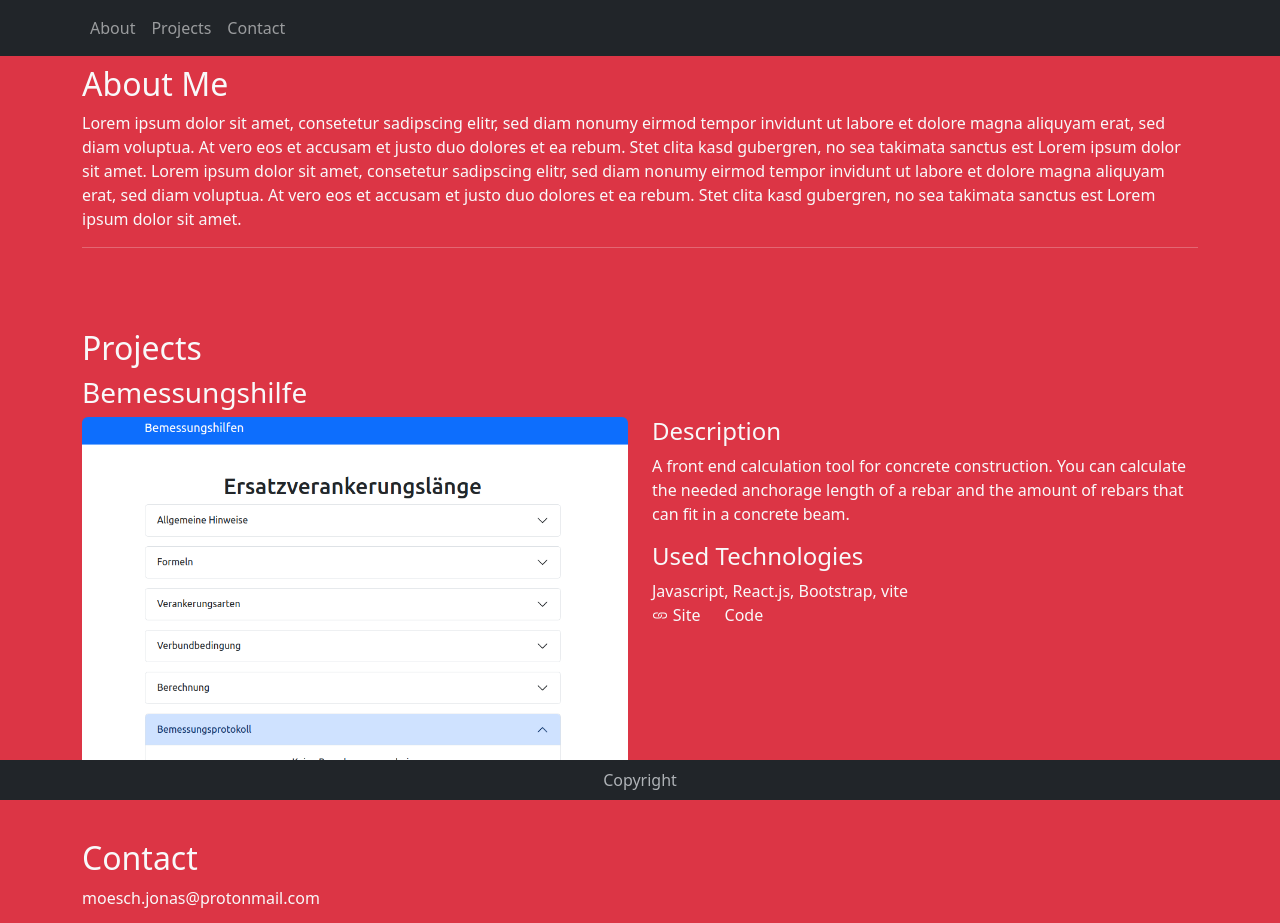
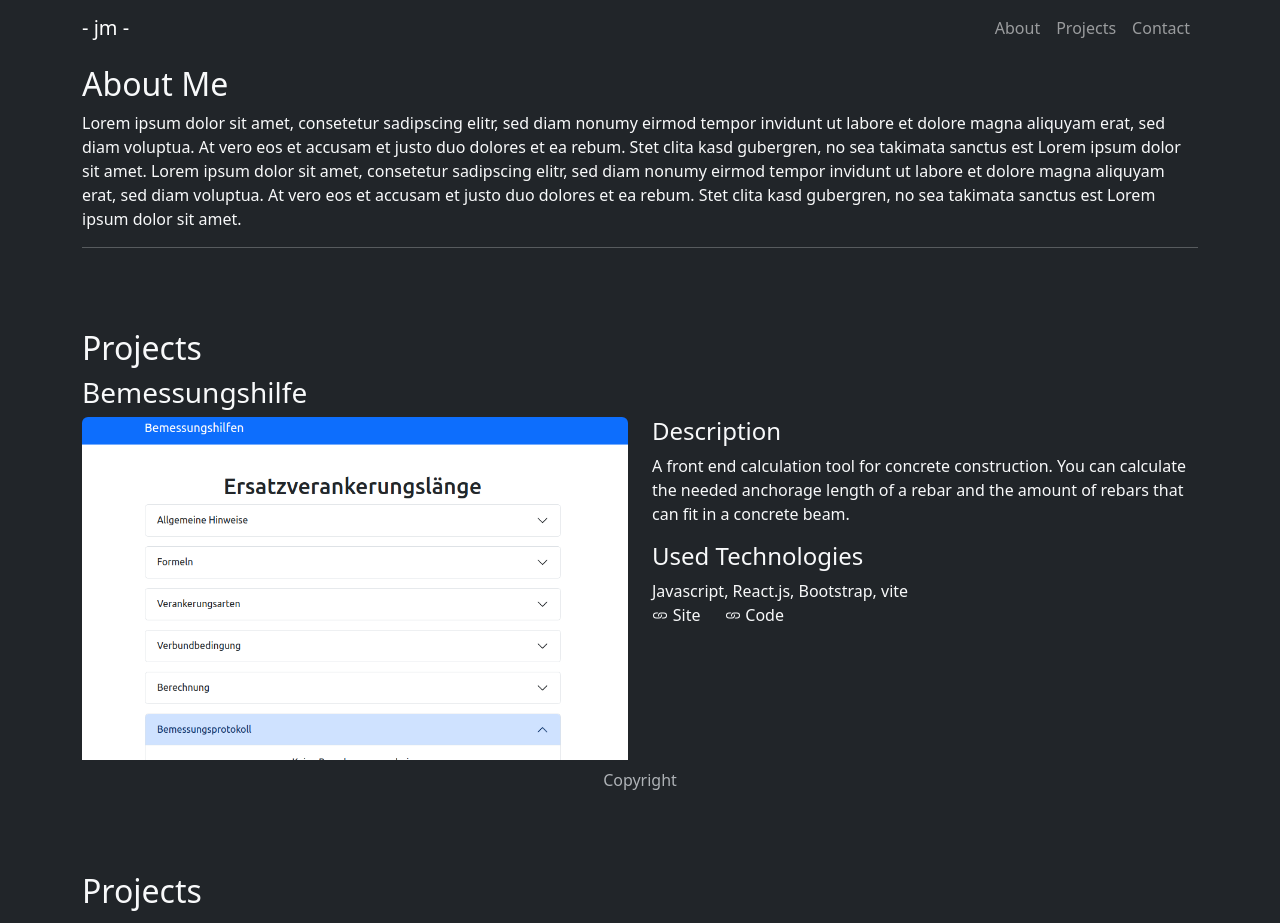
Before and after one commit to j-r-f-m/portfolio-site, a React (Vite) app: page / in a window 1280 px wide. Shown: the top 923 px of the page. Built offline with nearby package versions, Linux system fonts and the light colour scheme.

Commit message:
change navbar layout

```diff
--- a/components/navigation/Navigation.jsx
+++ b/components/navigation/Navigation.jsx
@@ -10,10 +10,11 @@ export function Navigation() {
       bg="dark"
       data-bs-theme="dark"
       // className="pb-2"
-      style={{ marginBottom: "65px" }}
+      // style={{ marginBottom: "65px" }}
     >
-      <Container>
-        <Nav className="me-auto">
+      <Container className="me-auto space-between">
+        <Navbar.Brand href="#home">- jm -</Navbar.Brand>
+        <Nav>
           <Nav.Link href="#about-me">About</Nav.Link>
           <Nav.Link href="#projects">Projects</Nav.Link>
           <Nav.Link href="#contact">Contact</Nav.Link>
--- a/pages/mainContent/MainContent.jsx
+++ b/pages/mainContent/MainContent.jsx
@@ -14,8 +14,8 @@ export function MainContent() {
     <>
       <MainContentHero />
       <MainContentProjects LinkRef="projects" />
-      {/* <MainContentProjects />
-      <MainContentProjects /> */}
+      <MainContentProjects />
+      <MainContentProjects />
       <MainContentContact />
     </>
   );
--- a/pages/mainContent/mainContentProjects/MainContentProjects.jsx
+++ b/pages/mainContent/mainContentProjects/MainContentProjects.jsx
@@ -48,6 +48,7 @@ export function MainContentProjects(props) {
                     </Nav.Link>
                   </Col>
                   <Col className="d-flex justify-content-between align-items-center align-items-center">
+                    <Link style={{ marginRight: "0.3rem" }} className="" />
                     <Nav.Link className="" href="">
                       Code
                     </Nav.Link>
--- a/src/App.jsx
+++ b/src/App.jsx
@@ -9,7 +9,7 @@ function App() {
 
   useEffect(() => {
     // 👇 add class to body element
-    document.body.classList.add("bg-danger");
+    document.body.classList.add("bg-dark");
     // document.body.classList.add("pt-3");
 
     // 👇️ set style on body element
```
